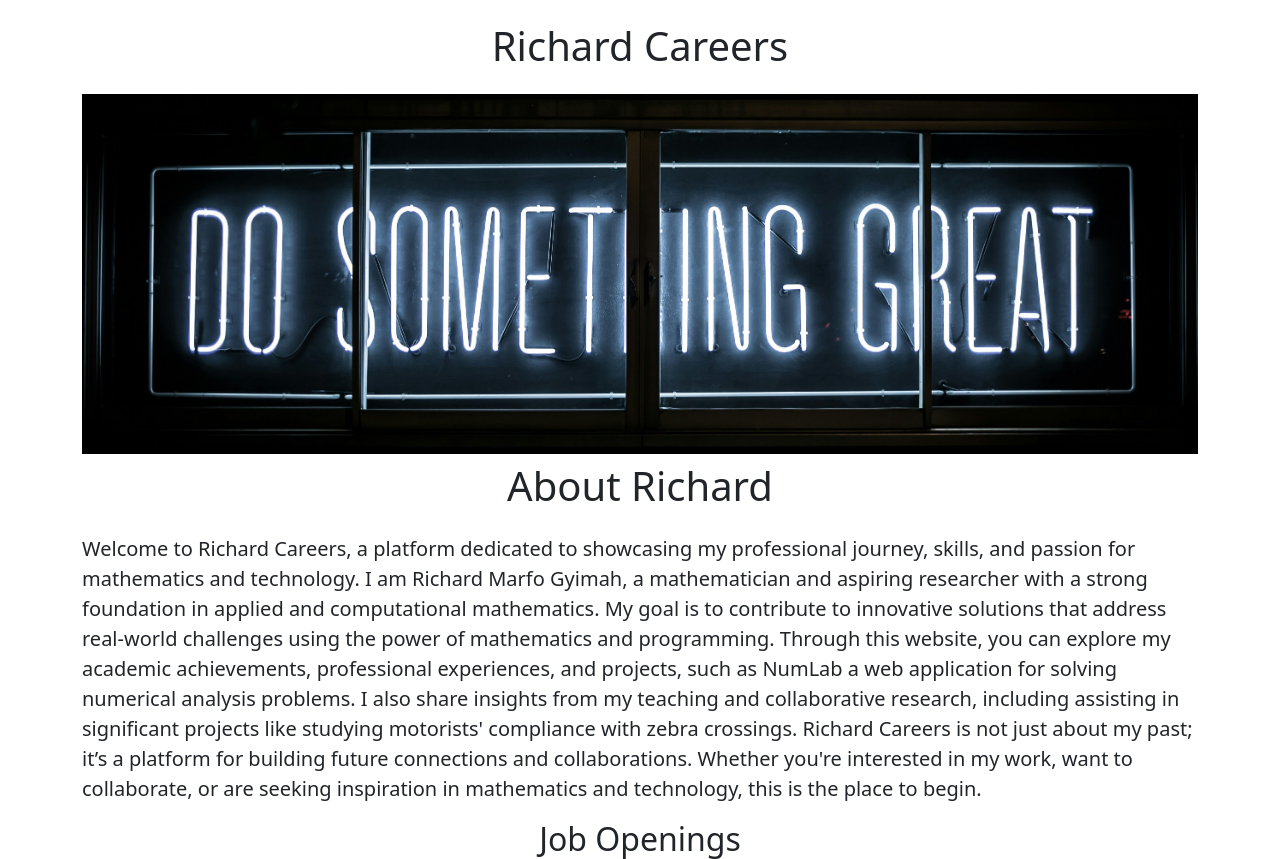
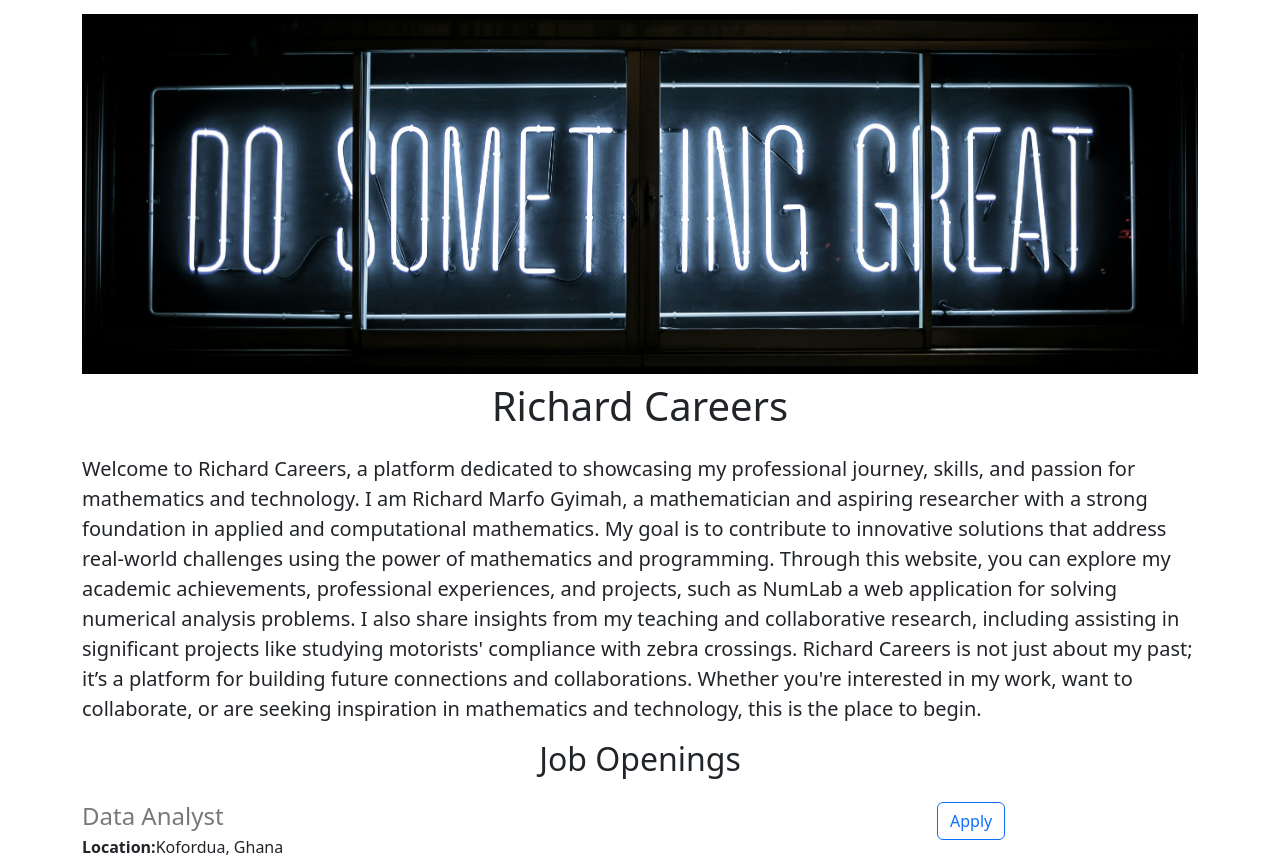
Before and after one commit to rgmarfo/Richard-careers-website, a Flask app: page / in a window 1280 px wide. Shown: the part 56-915 px from the top of the page. Run offline with Flask 3, Linux system fonts and the light colour scheme.

Commit message:
Changes made

```diff
--- a/templates/home.html
+++ b/templates/home.html
@@ -13,15 +13,15 @@
         height: 360px;
         width: 100%;
         object-fit: cover;
+
       }
     </style>
   </head>
   <body>
     {% include 'nav.html' %}
     <div class="container">
+      <img class="img-fluid" id="banner" src="static/banner.jpg" height="320px" />
       <h1 class="text-center mt-2 mb-4"> {{company_name}} Careers</h1>
-      <img class="img-fluid" id="banner" src="static/banner.jpg" height="320px" />
-      <h1 class="text-center mt-2 mb-4 ">About Richard</h1>
       <p class="lead" >
         Welcome to Richard Careers, a platform dedicated to showcasing my professional journey, skills, and passion for mathematics and technology.
         I am Richard Marfo Gyimah, a mathematician and aspiring researcher with a strong foundation in applied and computational mathematics.
```
